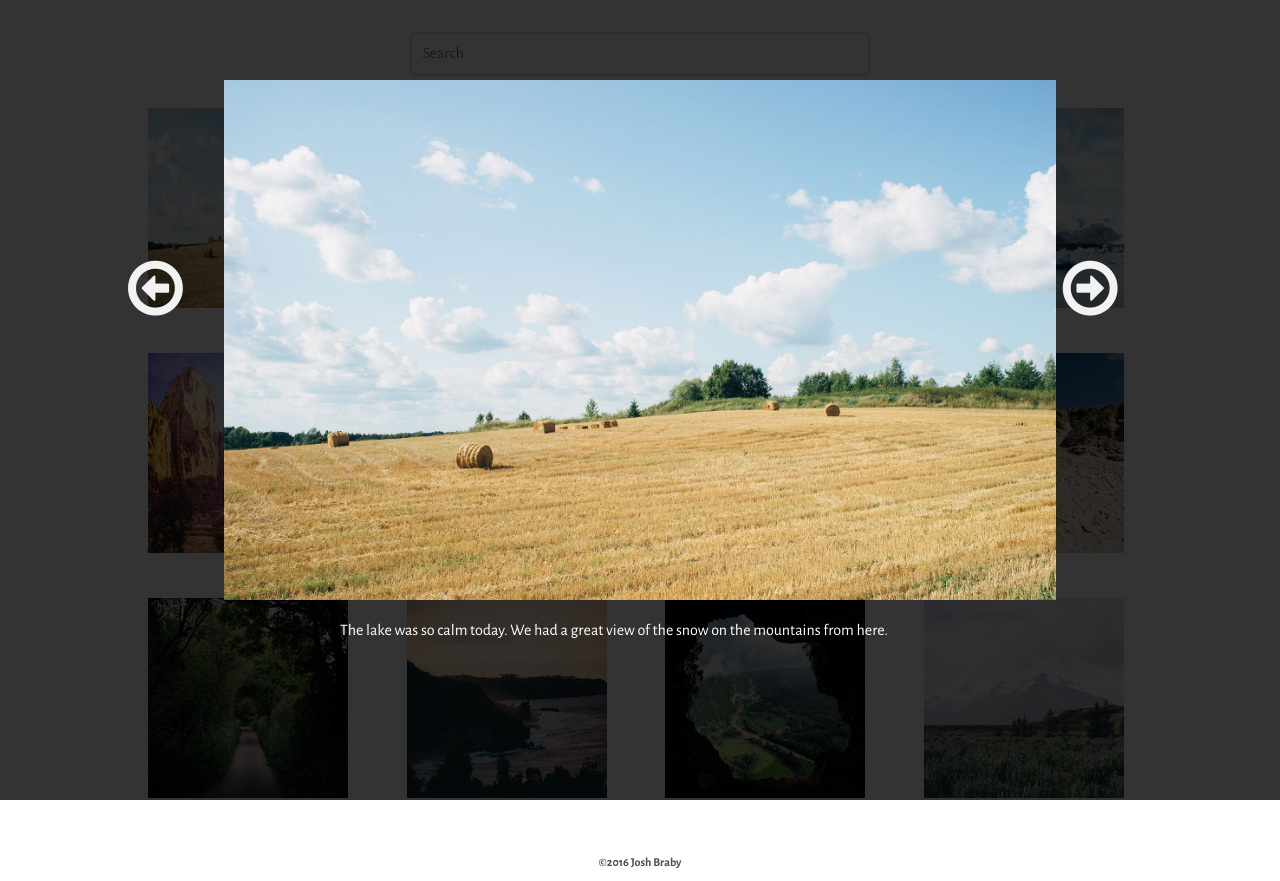
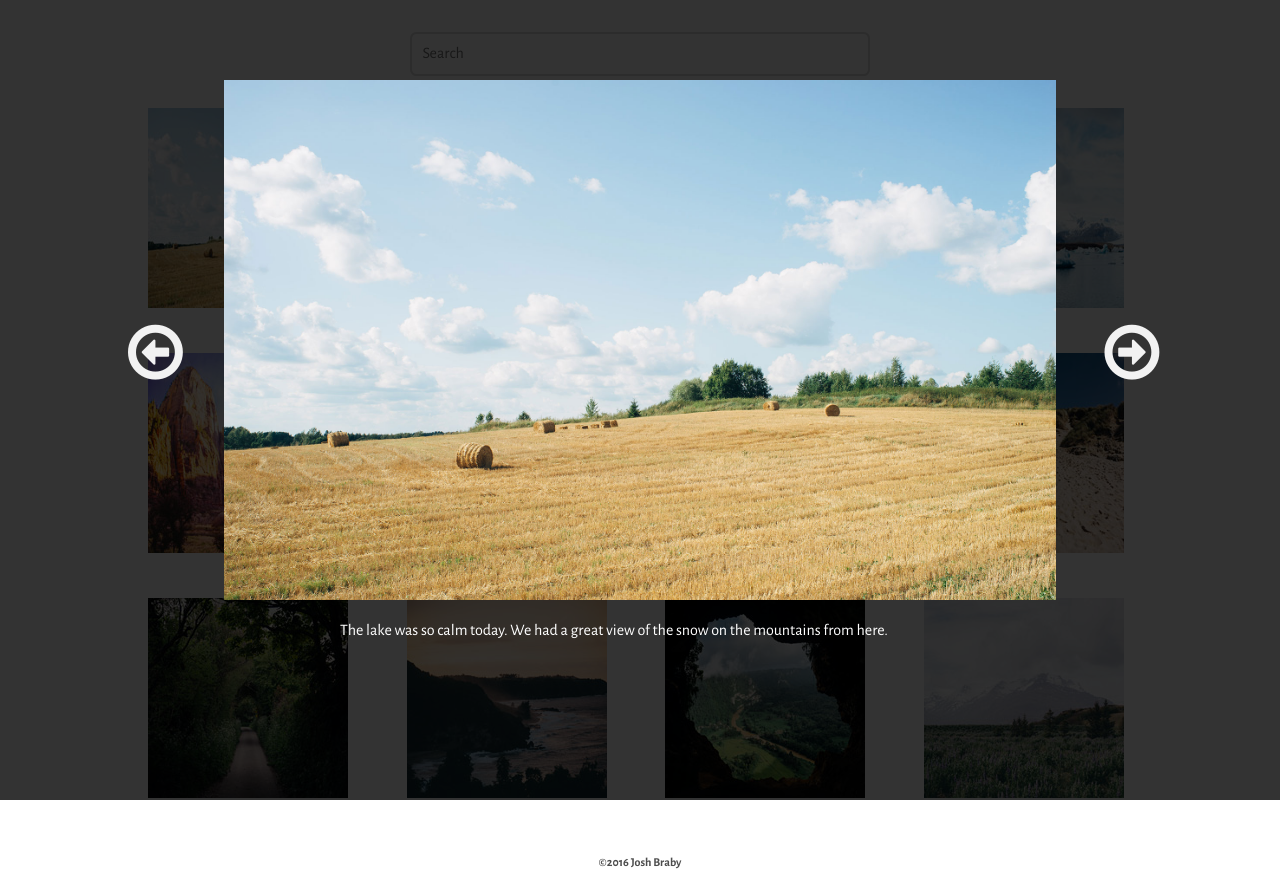
Before and after one commit to joshbraby/interactive-photo-gallery, a plain HTML site: page index.html in a window 1280 px wide. Both pictures are taken after a click on the element 248 px from the left and 210 px from the top of the page. Drawn offline with nearby package versions, Linux system fonts and the light colour scheme.

Commit message:
fixes arrows

```diff
--- a/css/style.css
+++ b/css/style.css
@@ -66,15 +66,15 @@ footer {
 .fa-arrow-circle-o-left {
 	position: relative;
 	color: #f2f2f2;
-	top: 16rem;
-	left: 8rem;
+	top: 20rem;
+	left: 10%;
 }
 
 .fa-arrow-circle-o-right {
 	position: relative;
 	color: #f2f2f2;
-	top: 16rem;
-	left: 63rem;
+	top: 20rem;
+	left: 82%;
 }
 
 .overlay p {
```
